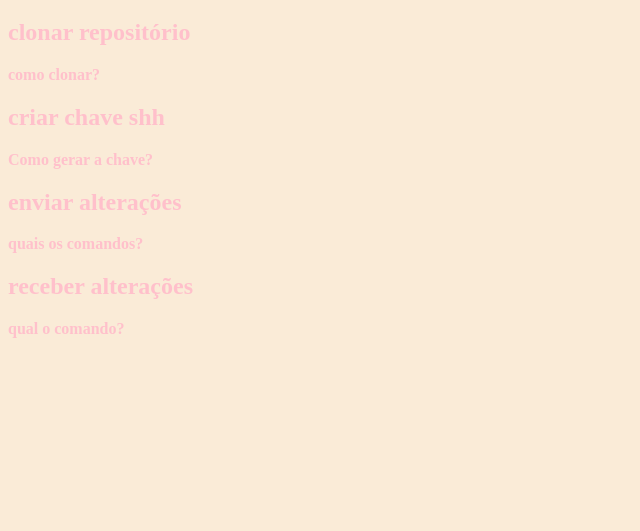
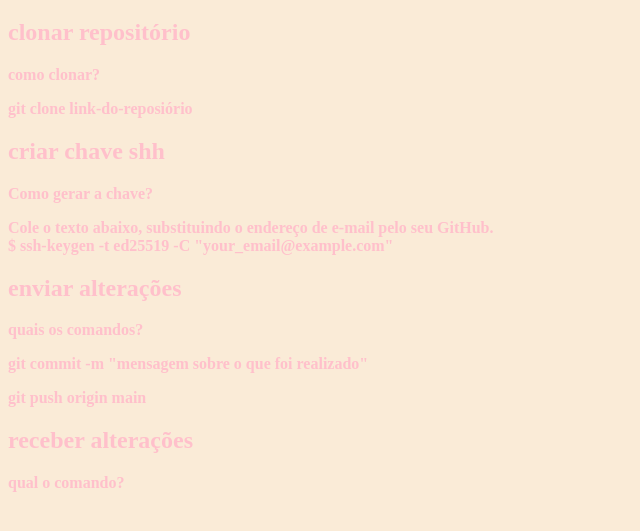
Before and after one commit to duhardo/hello_world, a plain HTML site: page index.html in a window 1280 px wide. Shown: the part 61-592 px from the top of the page, without its empty margins (0-640 px from the left). Drawn offline with Linux system fonts and the light colour scheme.

Commit message:
mais texto

```diff
--- a/index.html
+++ b/index.html
@@ -11,11 +11,20 @@
     <h1> Hello World </h1>
     <h2> clonar repositório</h2>
     <p>como clonar?</p>
+    <p>   git clone link-do-reposiório </p>
     <h2>criar chave shh</h2>
+
     <p>Como gerar a chave?</p>
+  <p>  Cole o texto abaixo, substituindo o endereço de e-mail pelo seu GitHub.
+
+    <br>$ ssh-keygen -t ed25519 -C "your_email@example.com" </p>
     <h2>enviar alterações</h2>
+
     <p>quais os comandos?</p>
+    <p> git commit -m "mensagem sobre o que foi realizado" </p>
+    <p> git push origin main </p>
     <h2>receber alterações</h2>
+
     <p>qual o comando?</p>
 </body>
 </html>
```
